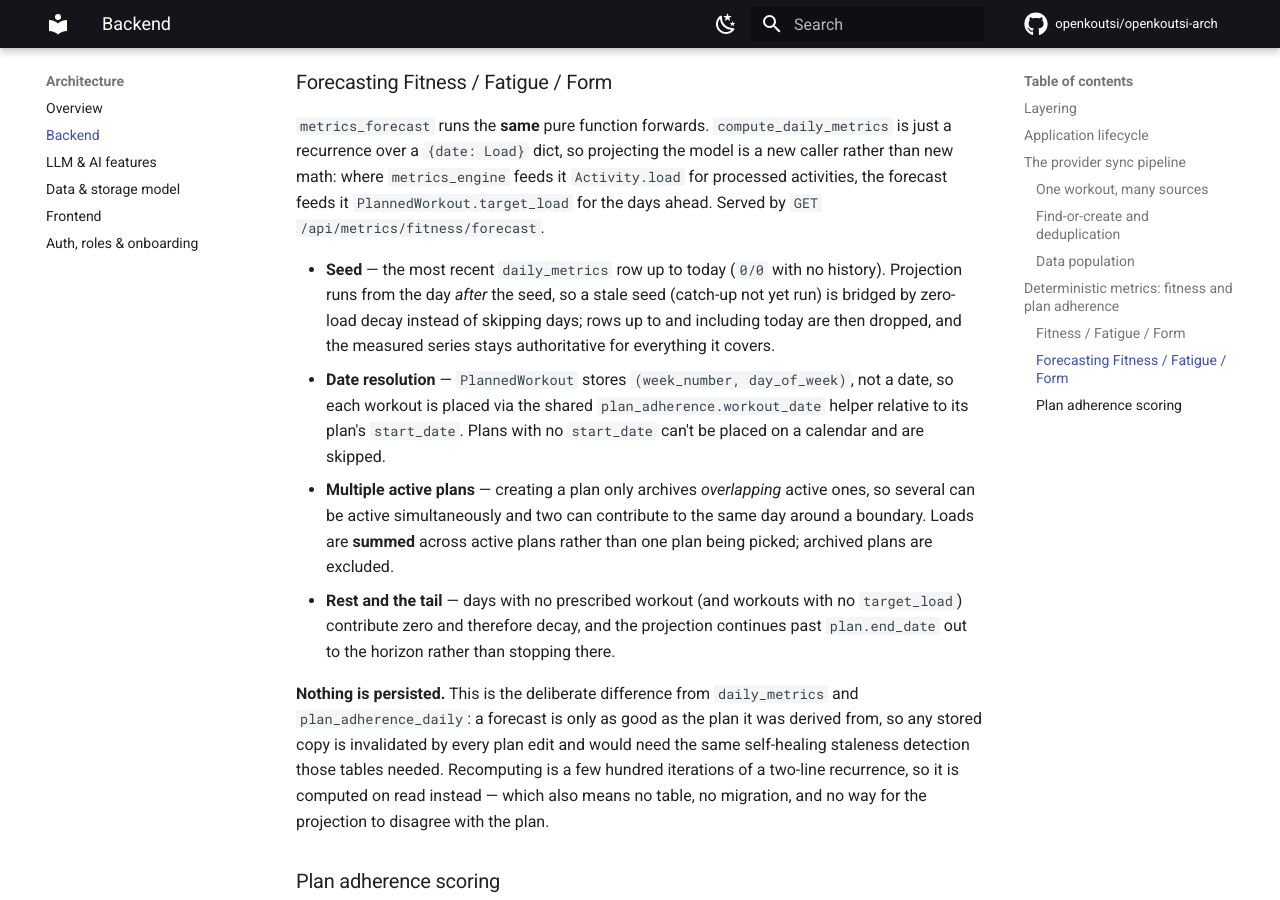
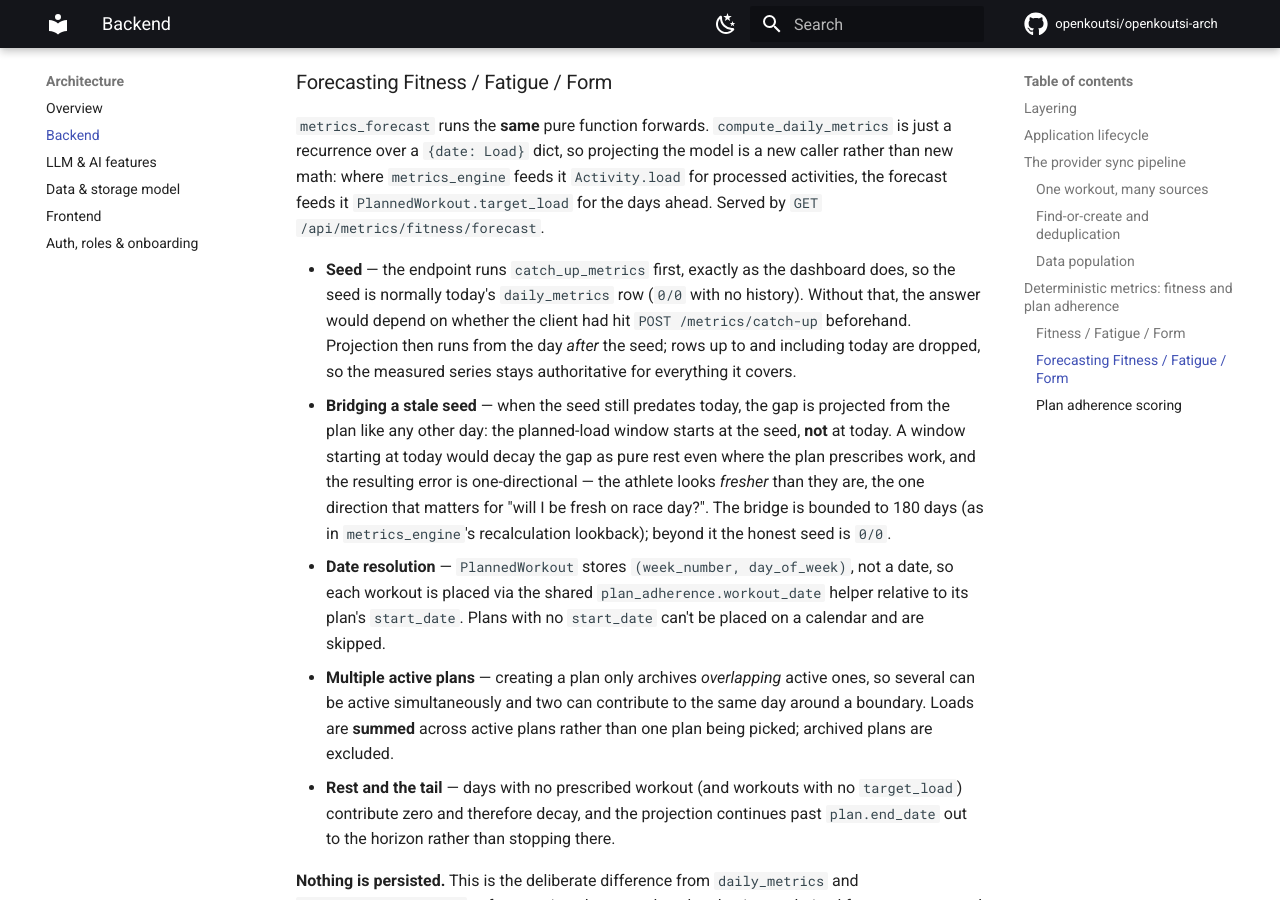
Before and after one commit to openkoutsi/openkoutsi-arch, an MkDocs documentation site: the page built from docs/architecture/backend.md, in a window 1280 px wide and 900 px high, scrolled down 4306 px. Built offline with MkDocs 1.6.1 and Material for MkDocs 9.7.7, drawn with Linux system fonts in a browser that asks for light colours; comment, search, counter and statistics services are not loaded.

Commit message:
Correct the forecast seeding description (#34)
Follows the review on openkoutsi-backend#71. The seeding paragraph described a
stale seed as "bridged by zero-load decay", which was both what the code did and
the wrong thing to do: the gap decayed as pure rest even where the plan
prescribed work, always in the "you look fresher than you are" direction.

The endpoint now catches metrics up first, so the seed is normally today, and
the planned-load window starts at the seed rather than at today so a bridge —
when one is still needed — projects the plan. Splits the seeding bullet in two
to cover both, including the 180-day bound on the bridge.

Co-Authored-By: Claude Opus 5 <noreply@anthropic.com>
Claude-Session: https://claude.ai/code/session_01Y2hveb7mY2uHUbhpH1qrFA

```diff
--- a/docs/architecture/backend.md
+++ b/docs/architecture/backend.md
@@ -132,10 +132,17 @@ recurrence over a `{date: Load}` dict, so projecting the model is a new caller r
 math: where `metrics_engine` feeds it `Activity.load` for processed activities, the forecast feeds
 it `PlannedWorkout.target_load` for the days ahead. Served by `GET /api/metrics/fitness/forecast`.
 
-- **Seed** — the most recent `daily_metrics` row up to today (`0/0` with no history). Projection
-  runs from the day *after* the seed, so a stale seed (catch-up not yet run) is bridged by
-  zero-load decay instead of skipping days; rows up to and including today are then dropped, and
-  the measured series stays authoritative for everything it covers.
+- **Seed** — the endpoint runs `catch_up_metrics` first, exactly as the dashboard does, so the seed
+  is normally today's `daily_metrics` row (`0/0` with no history). Without that, the answer would
+  depend on whether the client had hit `POST /metrics/catch-up` beforehand. Projection then runs
+  from the day *after* the seed; rows up to and including today are dropped, so the measured series
+  stays authoritative for everything it covers.
+- **Bridging a stale seed** — when the seed still predates today, the gap is projected from the
+  plan like any other day: the planned-load window starts at the seed, **not** at today. A window
+  starting at today would decay the gap as pure rest even where the plan prescribes work, and the
+  resulting error is one-directional — the athlete looks *fresher* than they are, the one direction
+  that matters for "will I be fresh on race day?". The bridge is bounded to 180 days (as in
+  `metrics_engine`'s recalculation lookback); beyond it the honest seed is `0/0`.
 - **Date resolution** — `PlannedWorkout` stores `(week_number, day_of_week)`, not a date, so each
   workout is placed via the shared `plan_adherence.workout_date` helper relative to its plan's
   `start_date`. Plans with no `start_date` can't be placed on a calendar and are skipped.
```
